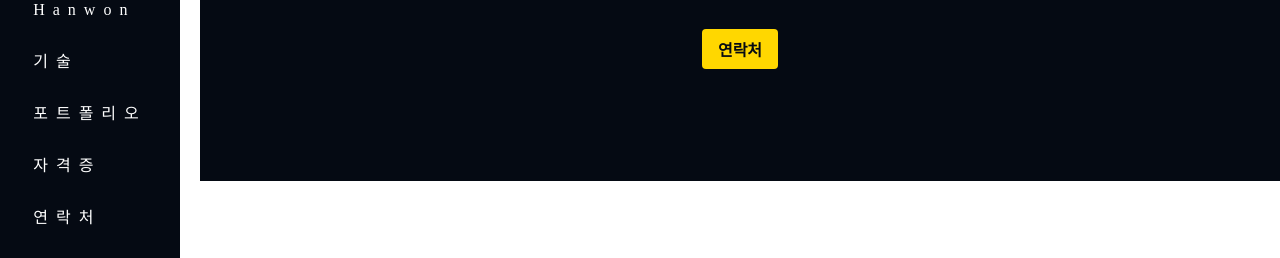
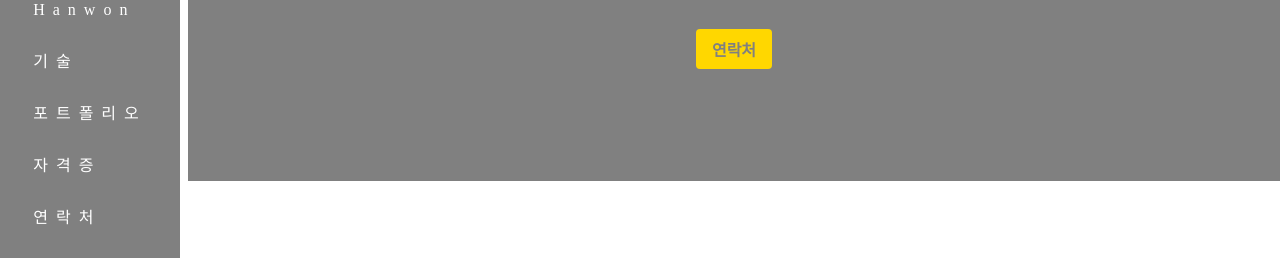
Before and after one commit to hanwon-it/hanwon-it.github.io, a plain HTML site: page index.html in a window 1280 px wide. Shown: the part 330-588 px from the top of the page. Drawn offline with Linux system fonts and the light colour scheme; a web font is replaced by a local one.

Commit message:
메뉴바_간격_수정본

```diff
--- a/css/style.css
+++ b/css/style.css
@@ -16,10 +16,10 @@
 
   /* colors */
   --color-white: #fff;
-  --color-black: #050a13;
+  --color-black: gray;
   --color-blue: gold;
   --color-orange: #fd6413;
-  --color-gray: #1b1e26;
+  --color-gray: gray;
 
   /* size */
   --size-max-width: 1200px;
@@ -44,7 +44,7 @@
 body {
   font-family: "CookieRun-Regular";
   margin: 0;
-  padding-left: 200px;
+  padding-left: 188px;
 }
 
 h1,
@@ -165,6 +165,16 @@ button:focus {
   animation: Twinkle 3s infinite;
 }
 
+/* 마우스를 올리면 반짝임 효과를 주려고 하였으나 계속 올리고 있을거란 생각이 들지 않아 마우스를 올리지 않아도 작동하는 반짝임 효과를 주었음*/
+/* .home__avatar:hover {
+  width: 250px;
+  height: 250px;
+  border-radius: 100%;
+  border: 3px solid var(--color-accent);
+  object-fit: cover;
+  animation: Twinkle 3s infinite;
+} */
+
 .home__title {
   font-size: 3rem;
   margin-bottom: 1rem;
@@ -211,6 +221,7 @@ button:focus {
   border-radius: 1rem;
   cursor: default;
   box-shadow: 4px 8px 8px rgba(0, 0, 0, 0.4);
+  animation: Twinkle 3s infinite;
 }
 
 .skill__icon {
```
